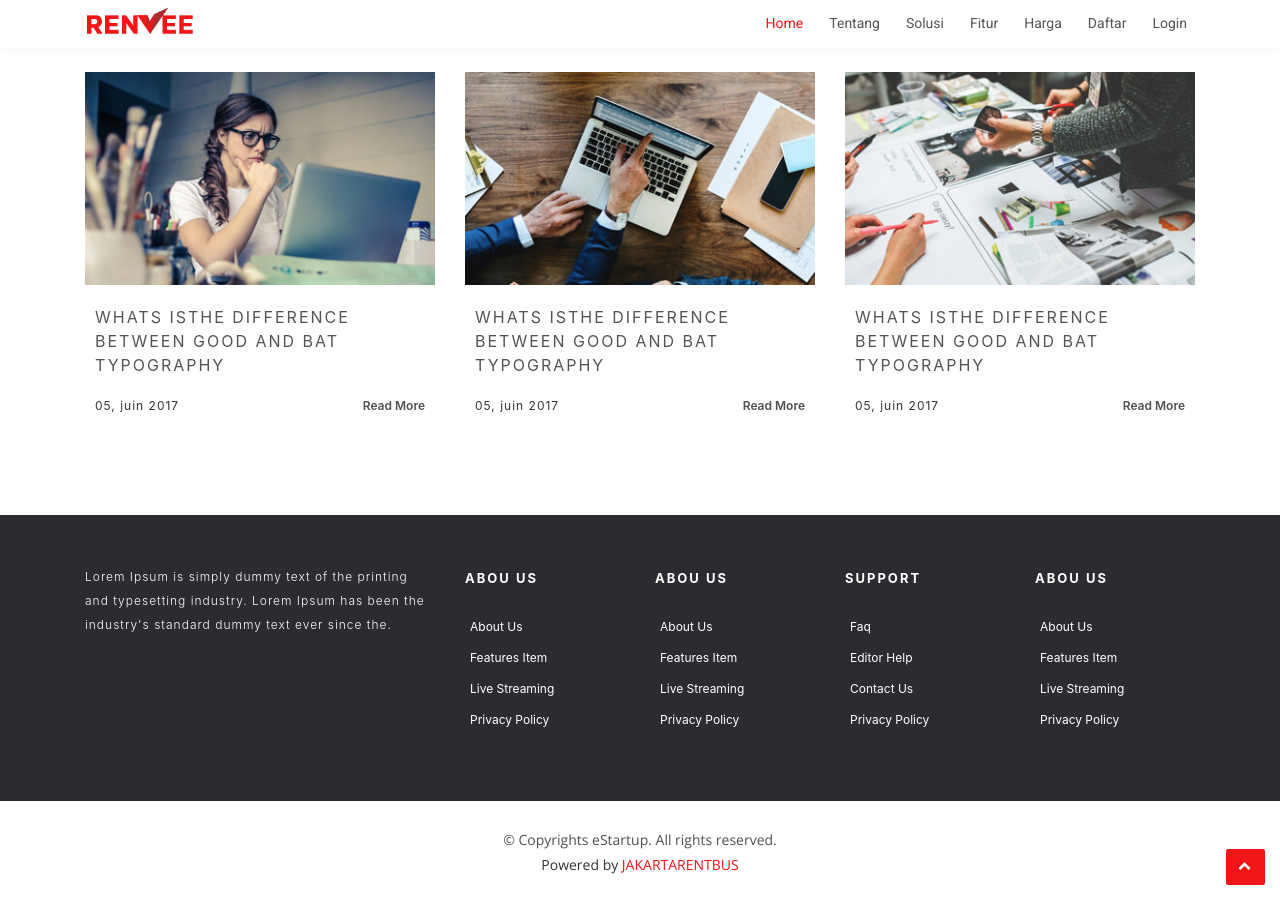
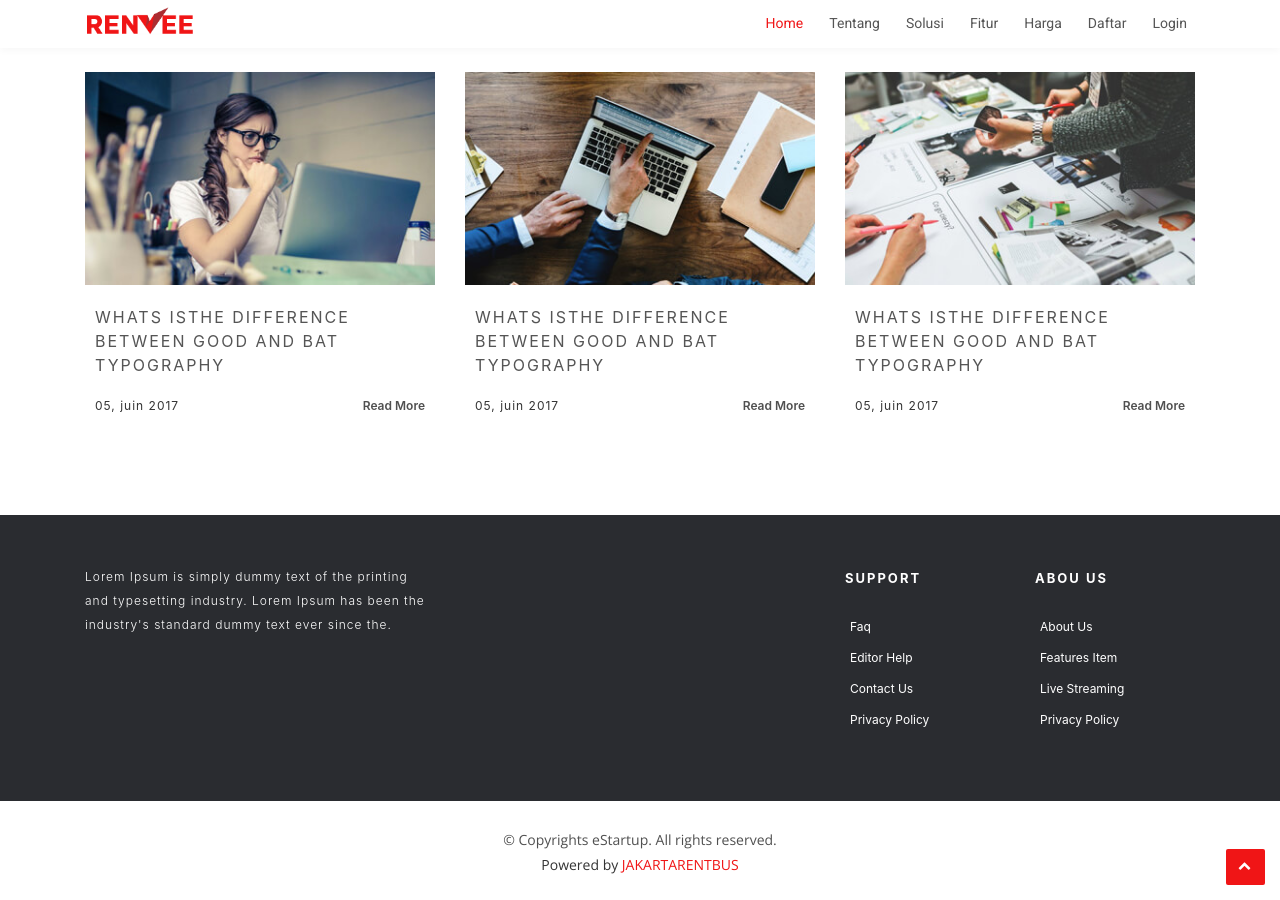
Before and after one commit to kemtol/renvee, a Jekyll site: the page built from index.html, in a window 1280 px wide and 900 px high, scrolled down 4250 px. Built offline with Jekyll 4.4.1, drawn with Linux system fonts in a browser that asks for light colours.

Commit message:
Footer copy

```diff
--- a/_includes/footer-segment.html
+++ b/_includes/footer-segment.html
@@ -14,7 +14,7 @@
         </div>
 
         <div class="col-sm-6 col-md-3 col-lg-2">
-          <div class="list-menu">
+          <div class="list-menu invisible">
 
             <h4>Abou Us</h4>
 
@@ -29,7 +29,7 @@
         </div>
 
         <div class="col-sm-6 col-md-3 col-lg-2">
-          <div class="list-menu">
+          <div class="list-menu invisible">
 
             <h4>Abou Us</h4>
 
```
